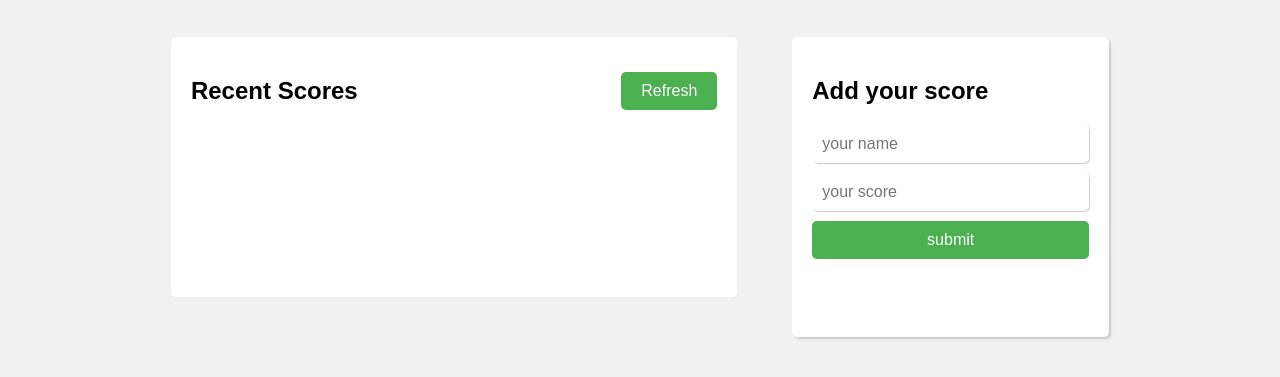
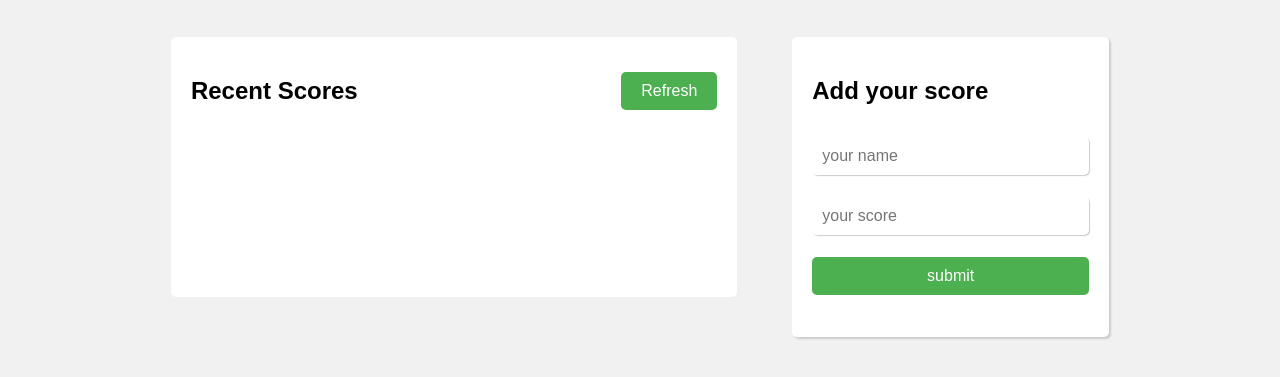
Before and after one commit to mhnazary/Leaderboard, a website built with webpack: page src/index.html in a window 1280 px wide. Shown: the part 105-482 px from the top of the page. Built offline with nearby package versions, Linux system fonts and the light colour scheme; no server answers.

Commit message:
added new style

```diff
--- a/src/style.css
+++ b/src/style.css
@@ -108,6 +108,8 @@ li span {
 .form {
   display: flex;
   flex-direction: column;
+  justify-content: space-evenly;
+  height: 70%;
 }
 
 input[type="text"] {
```
